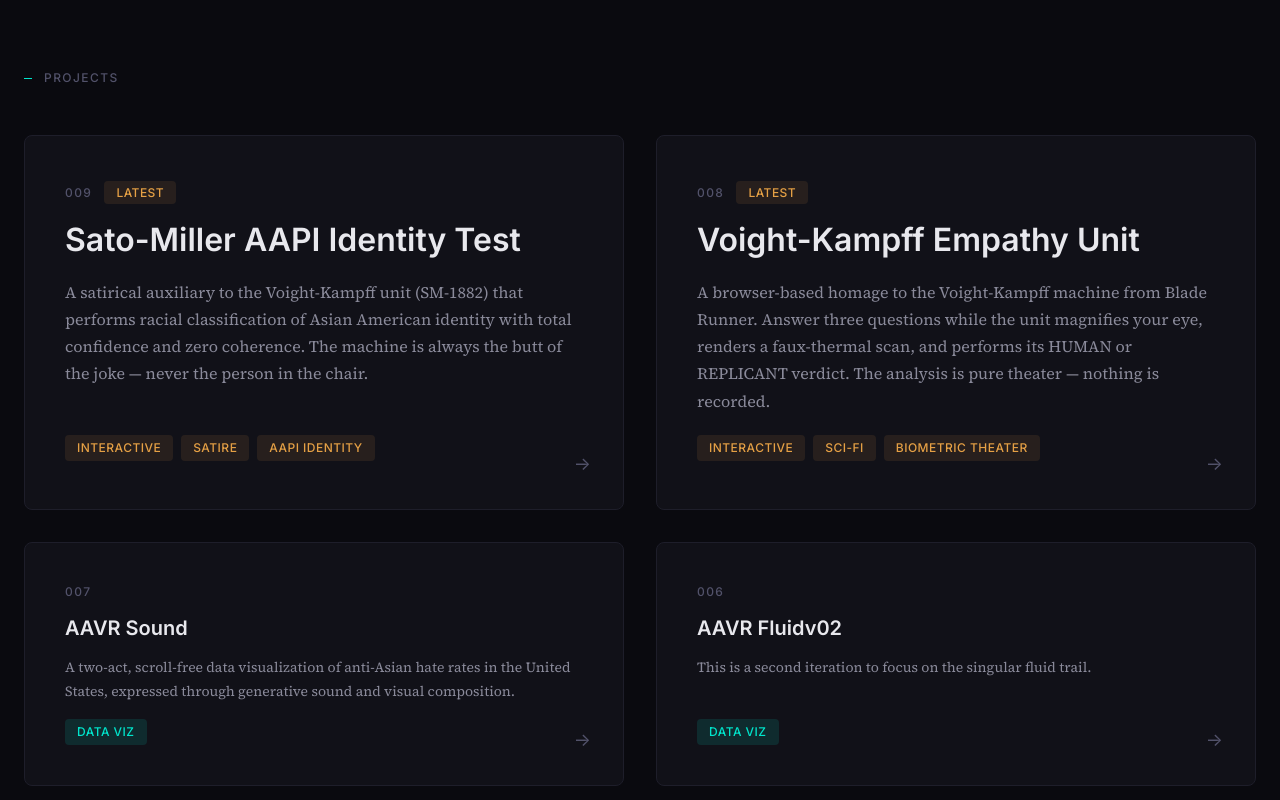
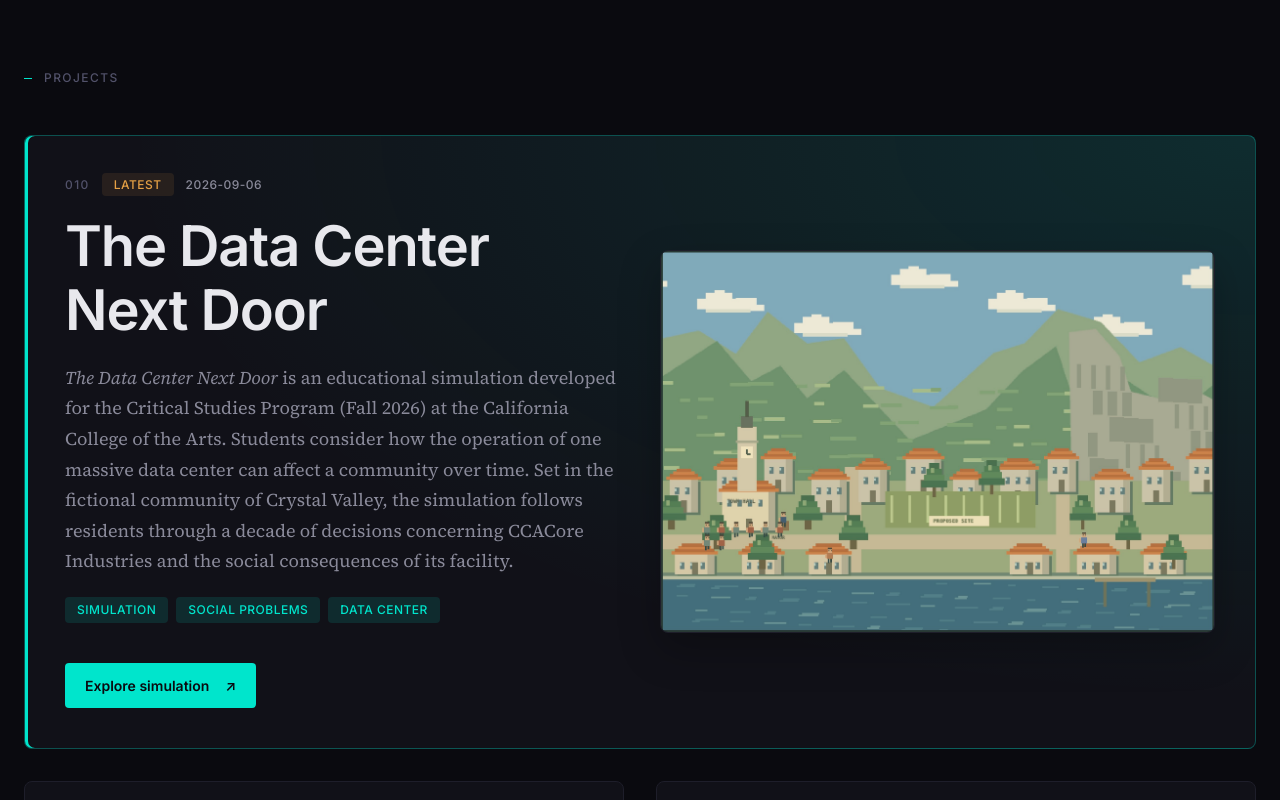
Before and after one commit to oldasianrobot/max-lab-home, a React (Vite) app: page / in a window 1280 px wide. Shown: the part 860-1660 px from the top of the page. Built offline with nearby package versions, Linux system fonts and the light colour scheme.

Commit message:
Feature The Data Center Next Door experiment

```diff
--- a/src/components/Experiments.css
+++ b/src/components/Experiments.css
@@ -28,6 +28,14 @@
         box-shadow var(--duration-base) var(--ease-out),
         transform var(--duration-base) var(--ease-out);
     overflow: hidden;
+}
+
+.exp-card__content {
+    display: flex;
+    flex-direction: column;
+    gap: inherit;
+    flex: 1;
+    min-width: 0;
 }
 
 .exp-card::before {
@@ -121,25 +129,84 @@
     transform: translateX(4px);
 }
 
-/* Featured band — newest projects, side by side when there's more than one */
+/* Featured project spans the full width of the two-column archive. */
 .experiments__featured {
     display: grid;
-    grid-template-columns: repeat(auto-fit, minmax(min(100%, 340px), 1fr));
+    grid-template-columns: minmax(0, 1fr);
     gap: var(--space-8);
     margin-top: var(--space-12);
 }
 
 .exp-card--featured {
-    padding: var(--space-12) var(--space-10);
+    padding: var(--space-16);
+    gap: var(--space-5);
+    border-color: rgba(0, 229, 204, 0.3);
+    background:
+        radial-gradient(ellipse at top right, rgba(0, 229, 204, 0.13), transparent 65%),
+        var(--color-surface);
+    box-shadow: inset 3px 0 0 var(--color-accent-cyan);
+}
+
+.exp-card--featured:hover {
+    border-color: var(--color-accent-cyan);
+    box-shadow: inset 3px 0 0 var(--color-accent-cyan), 0 12px 48px rgba(0, 229, 204, 0.08);
+}
+
+.exp-card--with-image {
+    display: grid;
+    grid-template-columns: minmax(0, 1fr) minmax(0, 1fr);
+    align-items: center;
+    gap: var(--space-10);
+    padding: var(--space-10);
+}
+
+.exp-card--with-image .exp-card__content {
     gap: var(--space-5);
 }
 
+.exp-card__image {
+    width: 100%;
+    height: auto;
+    border: 1px solid var(--color-border);
+    border-radius: var(--radius-md);
+    box-shadow: 0 16px 40px rgba(0, 0, 0, 0.25);
+}
+
+.exp-card__date {
+    display: inline-block;
+    margin-left: var(--space-3);
+    color: var(--color-text-secondary);
+    letter-spacing: var(--tracking-wide);
+}
+
+.exp-card:focus-visible {
+    outline: 2px solid var(--color-accent-cyan);
+    outline-offset: 5px;
+}
+
 .exp-card--featured .exp-card__title {
-    font-size: var(--text-3xl);
+    max-width: 18ch;
+    font-size: clamp(2rem, 4.5vw, 3.5rem);
+    letter-spacing: var(--tracking-tight);
 }
 
 .exp-card--featured .exp-card__desc {
-    font-size: var(--text-base);
+    max-width: 58ch;
+    font-size: var(--text-lg);
+}
+
+.exp-card__cta {
+    display: inline-flex;
+    align-items: center;
+    align-self: flex-start;
+    gap: var(--space-4);
+    margin-top: var(--space-5);
+    padding: var(--space-3) var(--space-5);
+    border-radius: var(--radius-sm);
+    background: var(--color-accent-cyan);
+    color: var(--color-base);
+    font-size: var(--text-sm);
+    font-weight: 600;
 }
 
 .exp-card__latest {
@@ -156,6 +223,10 @@
 
 /* Responsive */
 @media (max-width: 768px) {
+    .exp-card--with-image {
+        grid-template-columns: minmax(0, 1fr);
+    }
+
     .experiments__grid {
         grid-template-columns: 1fr;
     }
--- a/src/components/Experiments.jsx
+++ b/src/components/Experiments.jsx
@@ -1,7 +1,7 @@
 import { useRef } from 'react'
 import './Experiments.css'
 
-/* Placeholder experiment data */
+/* Experiment data, numbered chronologically. */
 const EXPERIMENTS = [
     {
         num: '001',
@@ -82,10 +82,21 @@
         tagType: 'amber',
         link: 'https://sato-miller.mleungphd.org',
     },
+    {
+        num: '010',
+        title: 'The Data Center Next Door',
+        desc: <><em>The Data Center Next Door</em> is an educational simulation developed for the Critical Studies Program (Fall 2026) at the California College of the Arts. Students consider how the operation of one massive data center can affect a community over time. Set in the fictional community of Crystal Valley, the simulation follows residents through a decade of decisions concerning CCACore Industries and the social consequences of its facility.</>,
+        date: '2026-09-06',
+        image: '/images/data-center-next-door.jpeg',
+        imageAlt: 'Crystal Valley in the simulation, with residents, mountain scenery, and the proposed data center site.',
+        tags: ['Simulation', 'Social Problems', 'Data Center'],
+        tagType: 'cyan',
+        link: 'https://datacenter.mleungphd.org/',
+    },
 ]
 
 /* How many of the newest projects render in the featured band */
-const FEATURED_COUNT = 2
+const FEATURED_COUNT = 1
 
 /**
  * Projects — Featured latest project plus grid of earlier cards.
@@ -119,9 +130,10 @@
 }
 
 /** Individual experiment card with mouse-tracking hover glow. */
-function ExperimentCard({ num, title, desc, tag, tags, tagType, link, featured = false }) {
+function ExperimentCard({ num, title, desc, tag, tags, tagType, link, date, image, imageAlt, featured = false }) {
     const tagList = tags ?? (tag ? [tag] : [])
     const cardRef = useRef(null)
+    const Card = featured ? 'a' : 'article'
 
     const handleMouseMove = (e) => {
         const rect = cardRef.current.getBoundingClientRect()
@@ -149,19 +161,24 @@
     }
 
     return (
-        <article
+        <Card
             ref={cardRef}
-            className={`exp-card${featured ? ' exp-card--featured' : ''}`}
+            href={featured ? link : undefined}
+            target={featured ? '_blank' : undefined}
+            rel={featured ? 'noopener noreferrer' : undefined}
+            className={`exp-card${featured ? ' exp-card--featured' : ''}${featured && image ? ' exp-card--with-image' : ''}`}
             onMouseMove={handleMouseMove}
-            onKeyDown={handleKeyDown}
-            onClick={handleClick}
+            onKeyDown={featured ? undefined : handleKeyDown}
+            onClick={featured ? undefined : handleClick}
             tabIndex={0}
             role="link"
             aria-label={`Experiment ${num}: ${title}`}
         >
+            <div className="exp-card__content">
             <span className="exp-card__num">
                 {num}
                 {featured && <span className="exp-card__latest">Latest</span>}
+                {featured && date && <time className="exp-card__date" dateTime={date}>{date}</time>}
             </span>
             <h3 className="exp-card__title">{title}</h3>
             <p className="exp-card__desc">{desc}</p>
@@ -172,7 +189,15 @@
                     </span>
                 ))}
             </span>
-            <span className="exp-card__arrow" aria-hidden="true">→</span>
-        </article>
+            {featured ? (
+                <span className="exp-card__cta">Explore simulation <span aria-hidden="true">↗</span></span>
+            ) : (
+                <span className="exp-card__arrow" aria-hidden="true">→</span>
+            )}
+            </div>
+            {featured && image && (
+                <img className="exp-card__image" src={image} alt={imageAlt} width="2261" height="1558" loading="lazy" />
+            )}
+        </Card>
     )
 }
```
Also changed, not shown: public/images/data-center-next-door.jpeg (added).
